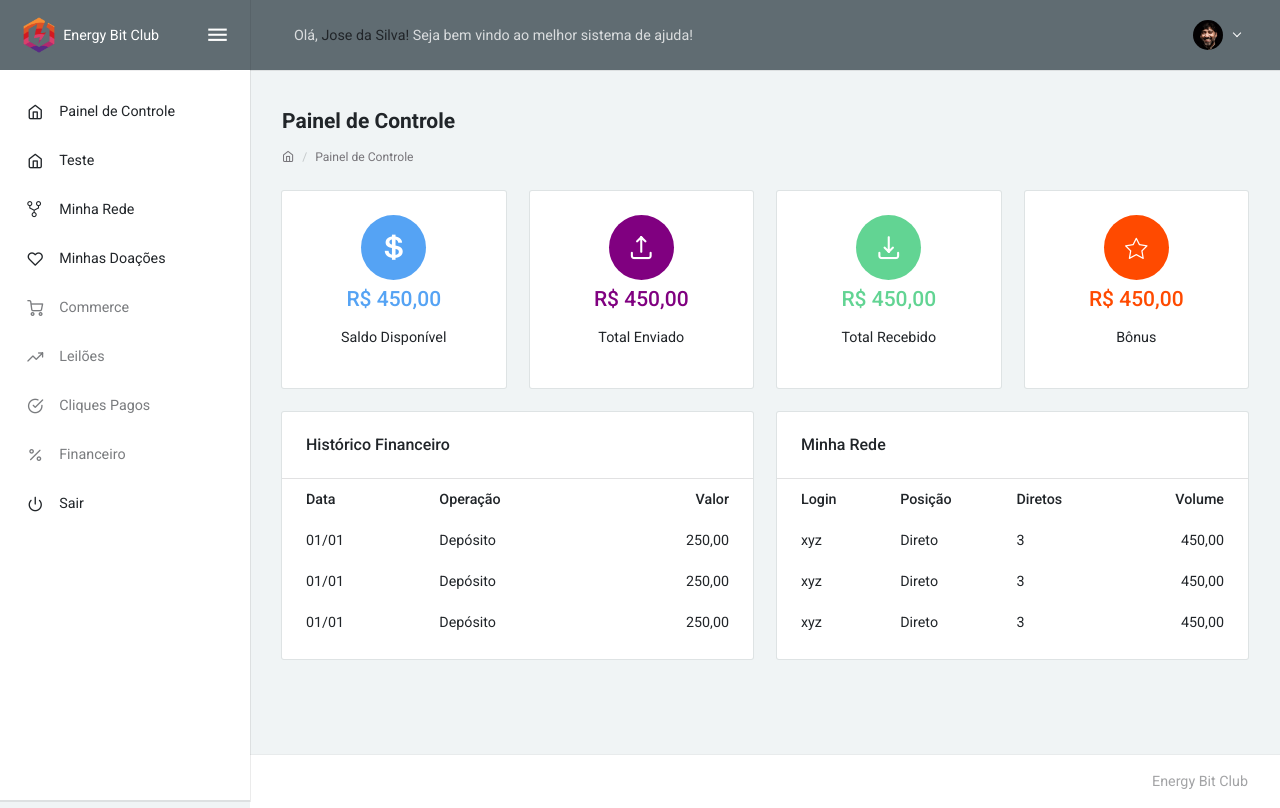
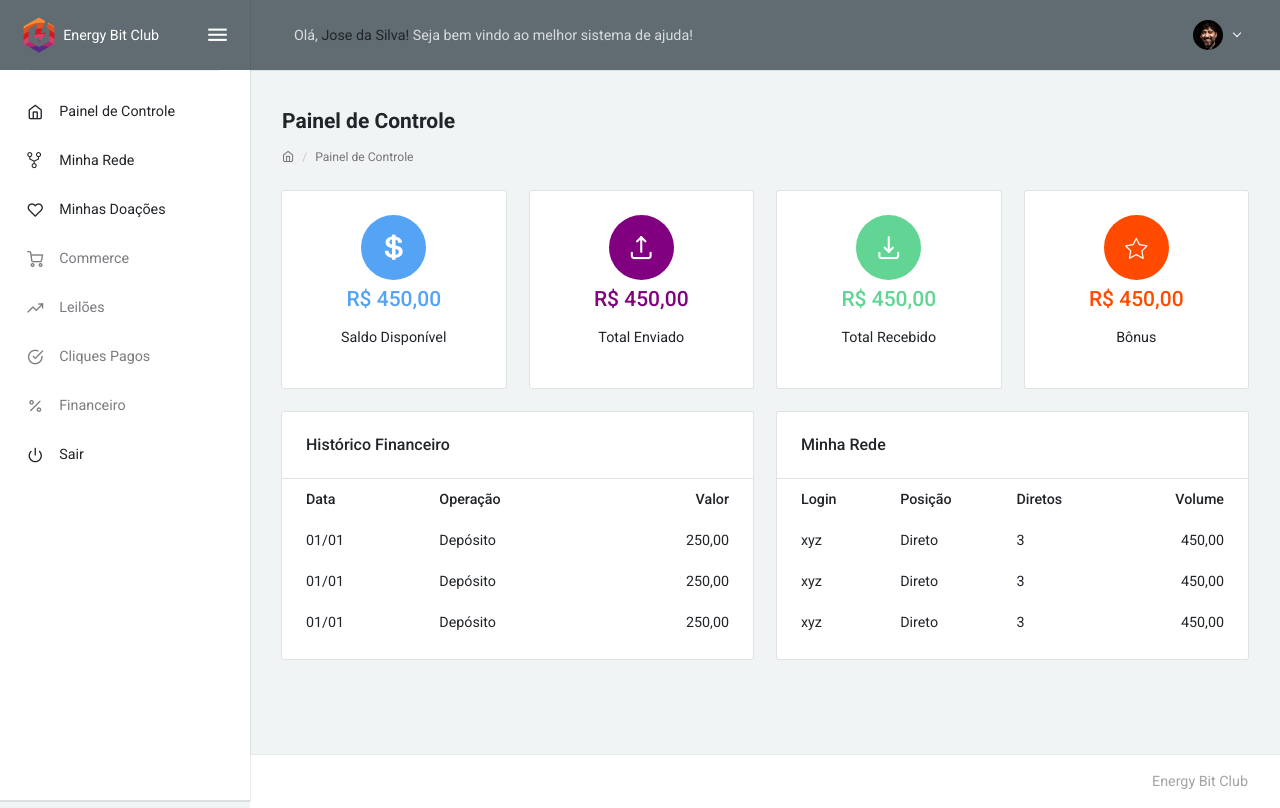
Before and after one commit to AmaroPSJunior/energy, a plain HTML site: page dashboard.html in a window 1280 px wide. Drawn offline with Linux system fonts and the light colour scheme; files whose address does not match are found by name.

Commit message:
end of working day02

```diff
--- a/dashboard.html
+++ b/dashboard.html
@@ -67,13 +67,6 @@
                         <a href="dashboard.html" class="sidenav-link">
                             <i class="sidenav-icon feather icon-home"></i>
                             <div>Painel de Controle</div>
-                        </a>
-                    </li>
-
-                    <li class="sidenav-item open active">
-                        <a href="bui_modals.html" class="sidenav-link">
-                            <i class="sidenav-icon feather icon-home"></i>
-                            <div>Teste</div>
                         </a>
                     </li>
 
```
